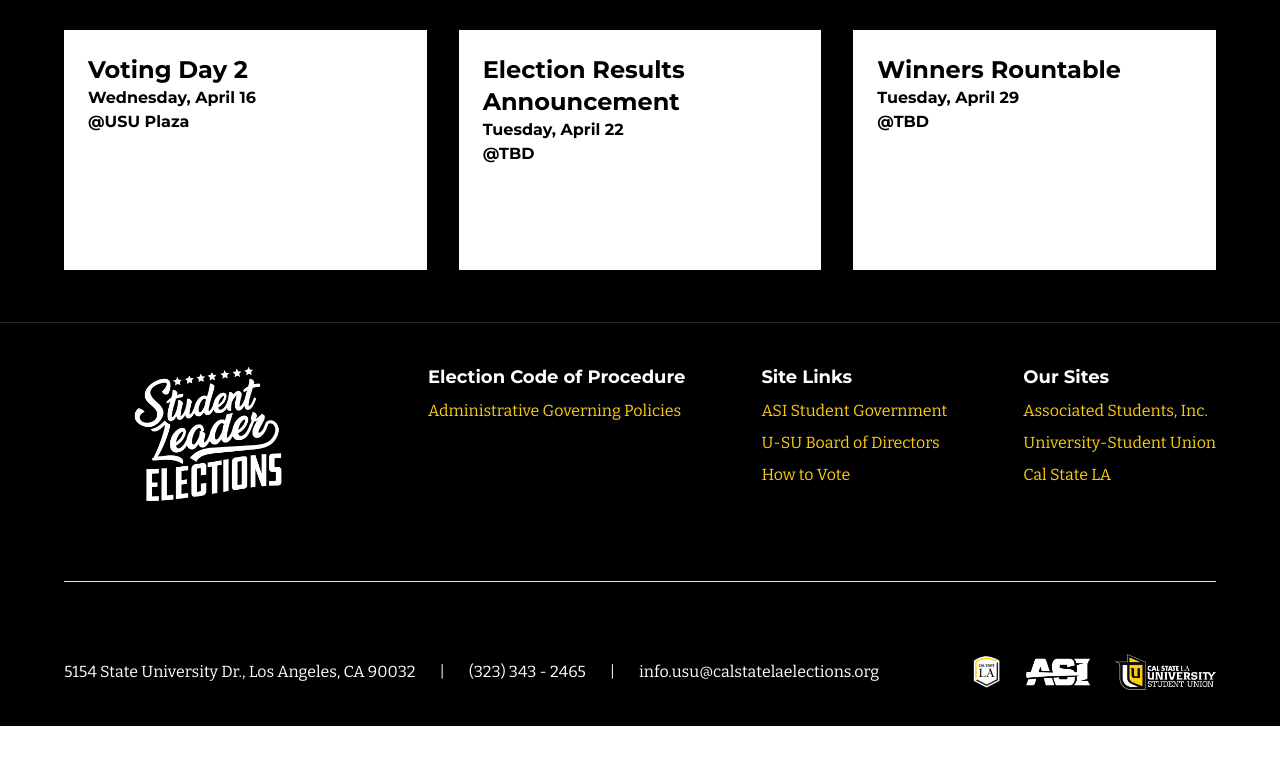
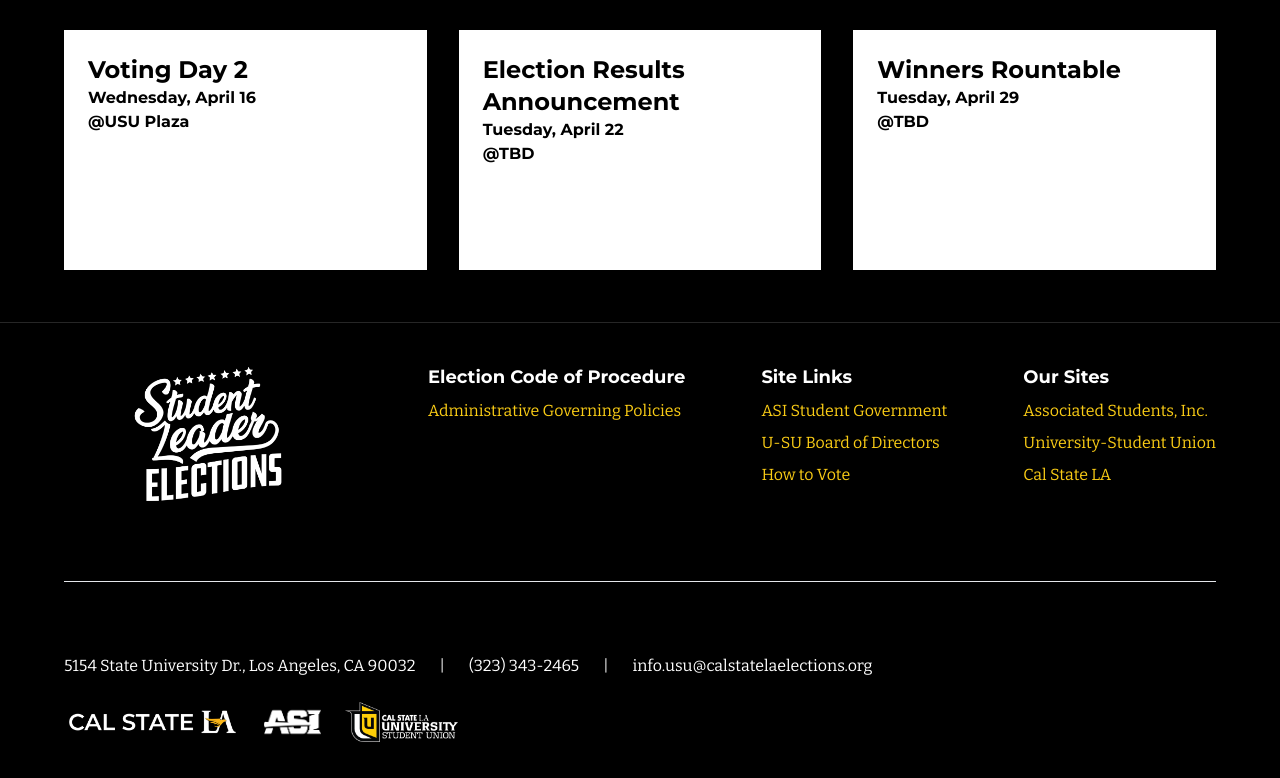
Before and after one commit to CSULA-USU/sle, a Next.js app: page / in a window 1280 px wide. Shown: the part 2919-3697 px from the top of the page. Before the commit the page ends 3645 px from the top, so only its background shows below. Built offline with nearby package versions, Linux system fonts and the light colour scheme.

Commit message:
chore: update to more recent cal state la logo

```diff
--- a/components/InfoPanel/InfoPanel.tsx
+++ b/components/InfoPanel/InfoPanel.tsx
@@ -67,7 +67,7 @@
           width={1000}
           height={700}
           className="object-contain"
-        ></img>
+        />
       </div>
     </div>
   );
--- a/modules/Footer/Footer.tsx
+++ b/modules/Footer/Footer.tsx
@@ -101,7 +101,7 @@
           </div>
           <div>
             <Typography variant="footerCopy">
-              <NonBreakingSpan>(323) 343 - 2465</NonBreakingSpan>
+              <NonBreakingSpan>(323) 343-2465</NonBreakingSpan>
             </Typography>
           </div>
           <div className="max-sm:hidden">
@@ -118,27 +118,27 @@
 
         <div className="flex gap-6 items-center max-lg:min-w-full max-lg:justify-center">
           <img
-            alt="Cal State LA Logo"
-            src="/footer/calstatela-badge.svg"
+            alt=""
+            src="/logos/updated-calstatela.png"
             style={{
               width: "auto",
-              height: "36px",
+              height: "28px",
             }}
           />
           <img
-            alt="ASI Logo"
+            alt=""
             src="/footer/asi-logo.png"
             style={{
               width: "auto",
-              height: "36px",
+              height: "32px",
             }}
           />
           <img
-            alt="Cal State LA U-SU Logo"
+            alt=""
             src="/footer/usu-wordmark-white.png"
             style={{
               width: "auto",
-              height: "36px",
+              height: "40px",
             }}
           />
         </div>
```
Also changed, not shown: public/logos/updated-calstatela.png (added).
